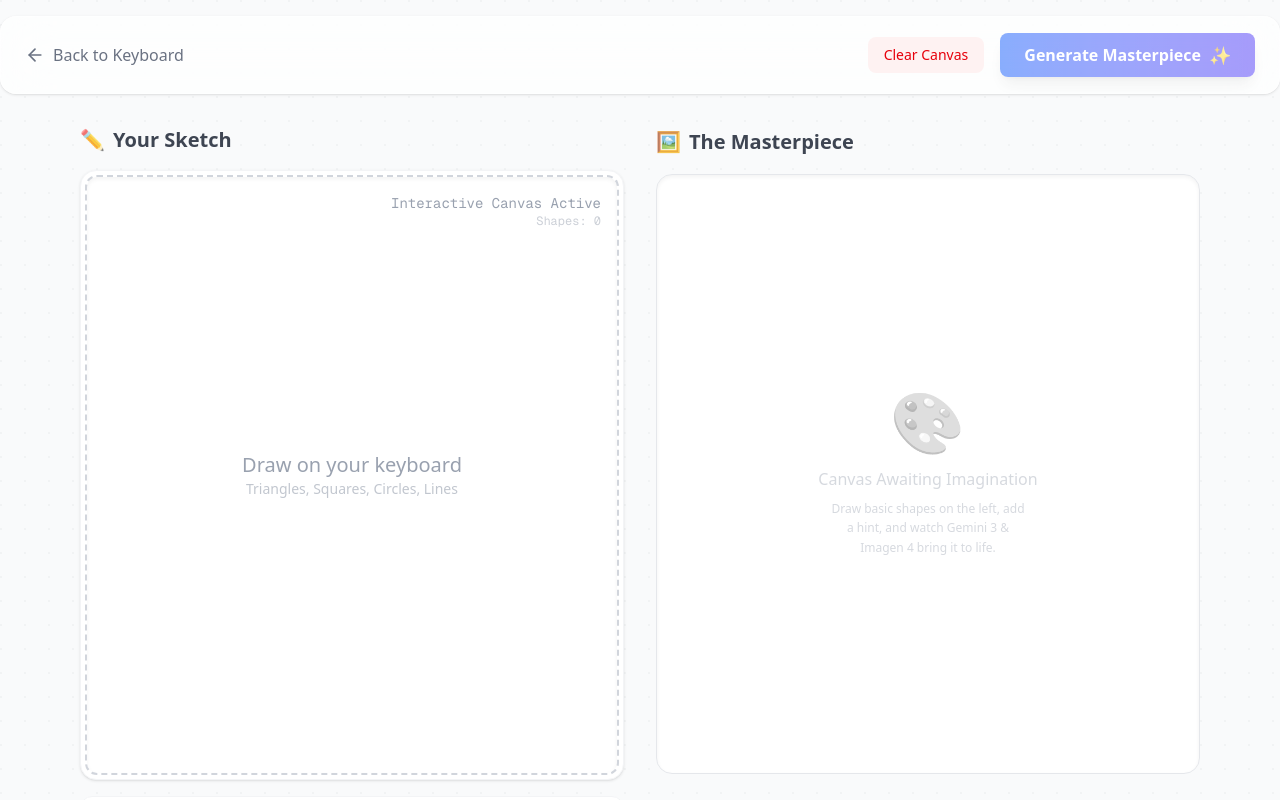
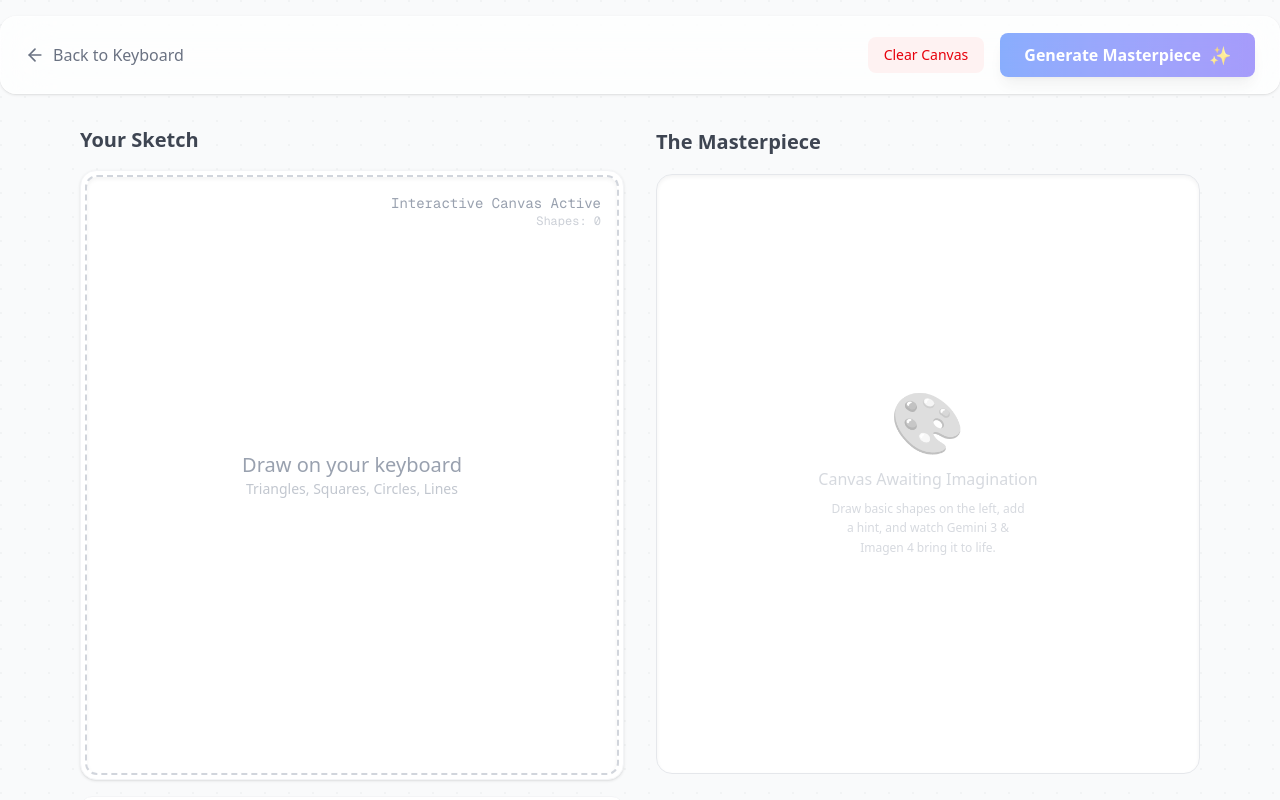
Before and after one commit to ElkanHub/Gesture-Typing-Google-Hackathon, a Next.js app: page /draw in a window 1280 px wide. Shown: the top 800 px of the page. Built offline with nearby package versions, Linux system fonts and the light colour scheme.

Commit message:
small adjustments

```diff
--- a/app/draw/page.tsx
+++ b/app/draw/page.tsx
@@ -149,7 +149,7 @@ export default function DrawPage() {
                 <div className="flex flex-col gap-4">
                     <div className="flex items-center justify-between">
                         <h2 className="text-xl font-semibold opacity-80 flex items-center gap-2">
-                            <span>✏️</span> Your Sketch
+                            Your Sketch
                         </h2>
                     </div>
                     <div className="p-1 bg-white dark:bg-zinc-900 rounded-2xl shadow-sm border border-gray-100 dark:border-zinc-800">
@@ -175,7 +175,7 @@ export default function DrawPage() {
                 <div className="flex flex-col gap-4">
                     <div className="flex items-center justify-between h-[32px]">
                         <h2 className="text-xl font-semibold opacity-80 flex items-center gap-2">
-                            <span>🖼️</span> The Masterpiece
+                            The Masterpiece
                         </h2>
                         {generatedArt && (
                             <div className="flex gap-2 animate-in fade-in slide-in-from-right-4">
--- a/app/page.tsx
+++ b/app/page.tsx
@@ -40,7 +40,7 @@ export default async function Home() {
             <span className="text-white dark:text-black font-bold text-lg">⌨️</span>
           </div>
           <p className="font-semibold text-gray-800 dark:text-gray-100 tracking-tight">
-            Headless Gesture Engine
+            Gesture Typing - Prototype
           </p>
         </div>
 
@@ -53,7 +53,6 @@ export default async function Home() {
               <span className="text-sm font-bold bg-clip-text text-transparent bg-gradient-to-r from-pink-600 to-purple-600 group-hover:from-pink-500 group-hover:to-purple-500 transition-all">
                 Draw Mode
               </span>
-              <span className="ml-2 text-base group-hover:translate-x-0.5 transition-transform">🎨</span>
             </div>
           </Link>
         </div>
--- a/app/train/page.tsx
+++ b/app/train/page.tsx
@@ -164,7 +164,7 @@ export default function TrainingPage() {
                                     />
                                     <button
                                         onClick={handleSetWord}
-                                        className="bg-black hover:bg-gray-900 text-white px-8 font-bold text-lg transition-colors border-l border-gray-100"
+                                        className="w-fit flex items-center justify-center bg-black hover:bg-gray-900 text-white px-8 font-bold text-lg transition-colors border-l border-gray-100"
                                     >
                                         BEGIN
                                     </button>
```
